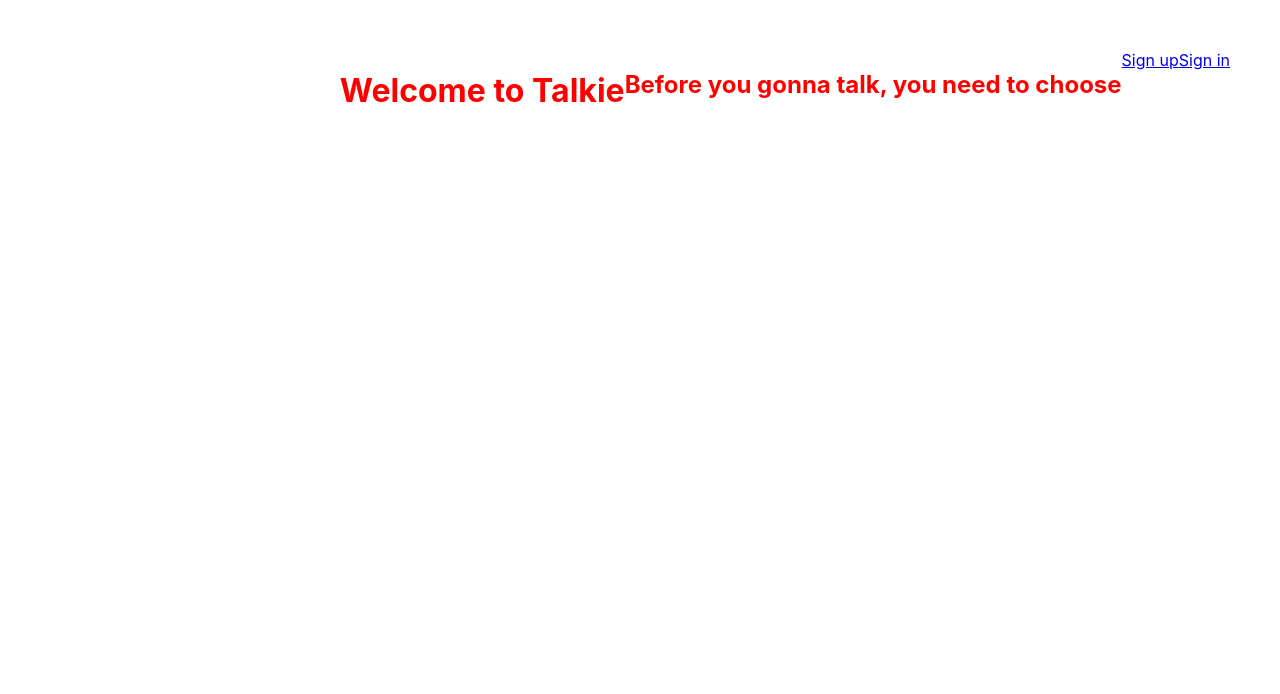
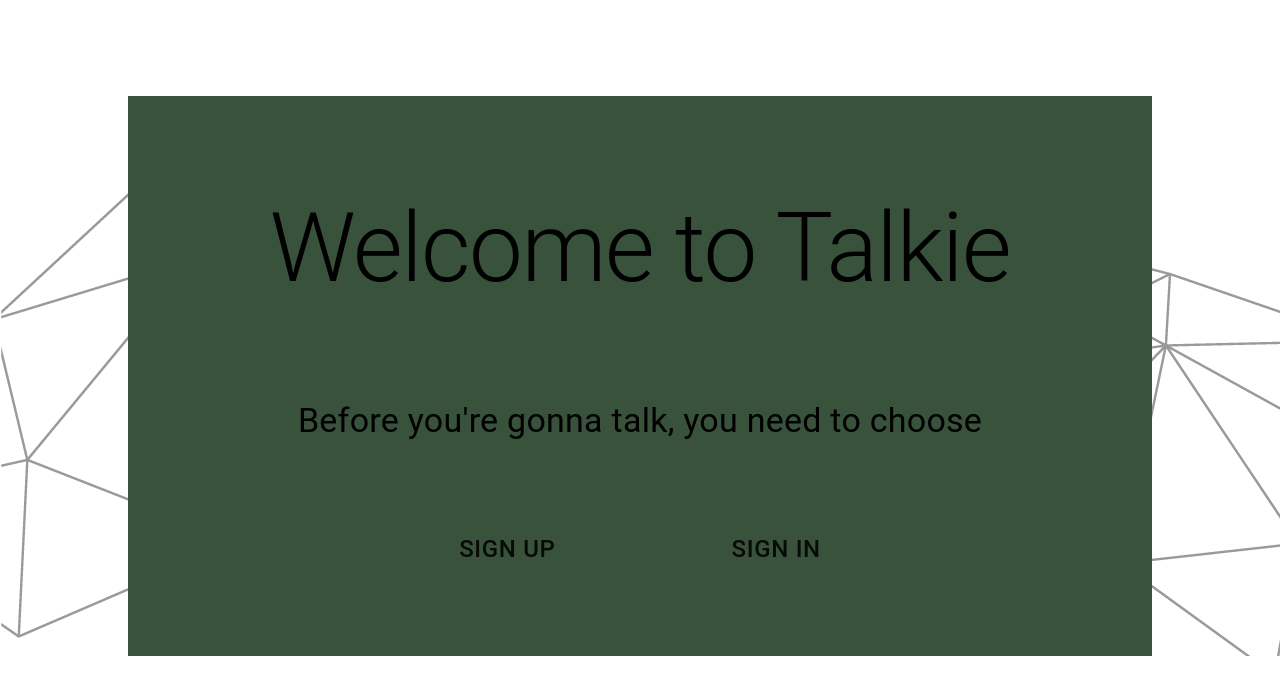
Before and after one commit to olena-rolska/talkie, a React (Create React App) app in the folder frontend/: page / in a window 1280 px wide. Shown: the top 694 px of the page. Built offline with nearby package versions, Linux system fonts and the light colour scheme.

Commit message:
home page finished

```diff
--- a/frontend/src/components/Home.js
+++ b/frontend/src/components/Home.js
@@ -1,35 +1,57 @@
 import React from 'react';
 import { Link as RouterLink } from 'react-router-dom';
 import { makeStyles } from '@material-ui/core/styles';
+import Typography from '@material-ui/core/Typography';
+import Button from '@material-ui/core/Button';
+import Bg from '../images/bg.png';
 
 const useStyles = makeStyles(theme => ({
-  header: {
+  main: {
+    width: '100%',
     height: '100hv',
-    color: 'red',
-    display: 'flex',
-    justifyContent: 'flex-end',
-    marginRight: 50,
-    marginTop: 50,
-    alignSelf: 'flex-end'
+    padding: 0,
+    backgroundImage: `url(${Bg})`,
+    backgroundRepeat: 'no-repeat',
+    backgroundSize: 'fixed',
+  },
+  block: {
+    width: '80%',
+    height: '100hv',
+    margin: 'auto',
+    textAlign: 'center',
+    backgroundColor: '#39523b',
+
+  },
+  title: {
+    marginTop: '1em',
+    paddingTop: '1em',
+    marginBottom: '1em',
   },
   link: {
     textDecoration: 'none',
-  }
+    cursor: 'pointer',
+    fontSize: '3em',
+  },
+  button: {
+    margin: theme.spacing(10),
+    fontSize: '0.5em',
+  },
+  input: {
+    display: 'none',
+  },
 }))
 
 const Home = () => {
   const classes = useStyles();
 
   return (
-    <div className={classes.header}>
-      <h1>Welcome to Talkie</h1>
-      <h2>Before you gonna talk, you need to choose</h2>
-      <RouterLink href="#" variant="body2" to="/signup/">
-        Sign up
-      </RouterLink>
-      <RouterLink href="#" variant="body2" to="/signin/">
-        Sign in
-      </RouterLink>
+    <div className={classes.main}>
+      <section className={classes.block}>
+        <Typography variant="h1" component="h1" className={classes.title}>Welcome to Talkie</Typography>
+        <Typography variant="h4" component="h2" className={classes.text}>Before you're gonna talk, you need to choose</Typography>
+        <RouterLink href="#" variant="body2" to="/signup/" className={classes.link}><Button className={classes.button}>SIGN UP</Button></RouterLink>
+        <RouterLink href="#" variant="body2" to="/signin/" className={classes.link}><Button className={classes.button}>SIGN IN</Button></RouterLink>
+      </section>
     </div>
   )
 }
```
Also changed, not shown: frontend/src/images/bg.png (added), 1 other file (tests, documents, lock files or other folders).
